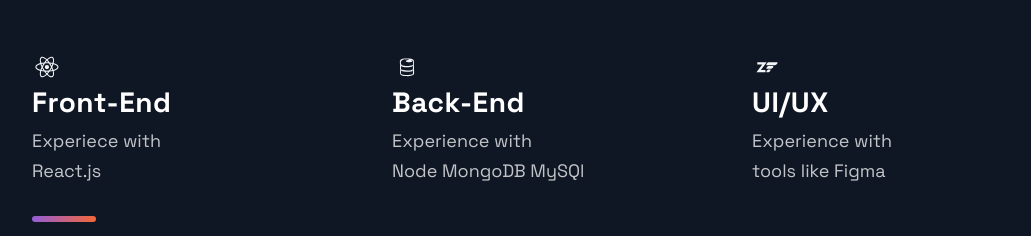
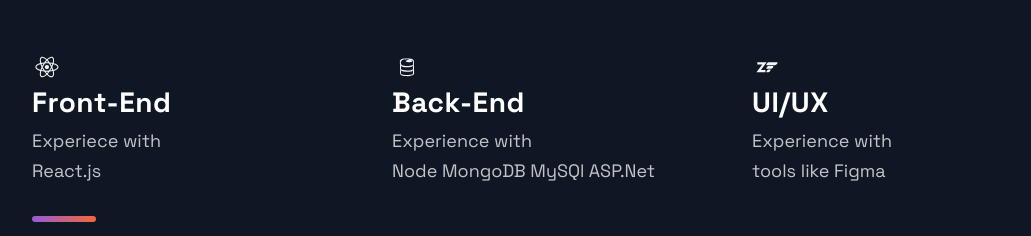
Before and after one commit to FangshengXuJason/Personal-Porforlio, a Next.js app: page / in a window 1280 px wide. Shown: the part 1820-2056 px from the top of the page, without its empty margins (88-1119 px from the left). Built offline with nearby package versions, Linux system fonts and the light colour scheme.

Commit message:
Update Technologies.js
added more skills

```diff
--- a/src/components/Technologies/Technologies.js
+++ b/src/components/Technologies/Technologies.js
@@ -43,7 +43,7 @@
           <ListTitle>Back-End</ListTitle>
           <ListParagraph>
             Experience with <br />
-            Node MongoDB MySQl
+            Node MongoDB MySQl ASP.Net
           </ListParagraph>
         </ListContainer>
       </ListItem>
```
